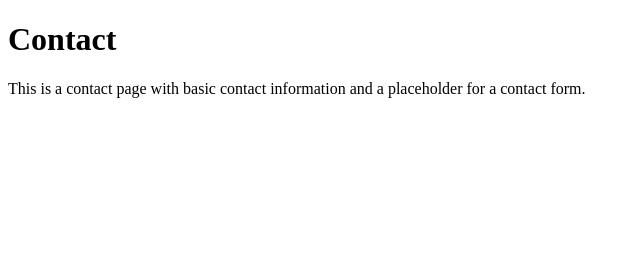
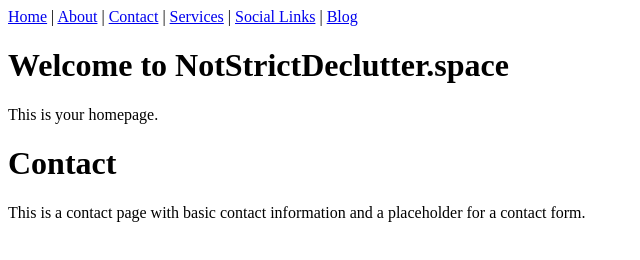
Before and after one commit to ControleControle/notstrictdecluter.space, a plain HTML site: page contact.html in a window 1280 px wide. Shown: the whole page, without its empty margins (0-640 px from the left). Drawn offline with Linux system fonts and the light colour scheme.

Commit message:
Update contact.html

```diff
--- a/contact.html
+++ b/contact.html
@@ -1,3 +1,19 @@
+<body>
+  <nav>
+    <a href="index.html">Home</a> |
+    <a href="about.html">About</a> |
+    <a href="contact.html">Contact</a> |
+    <a href="services.html">Services</a> |
+    <a href="links.html">Social Links</a> |
+    <a href="first-blog-post.html">Blog</a>
+  </nav>
+
+  <div class="container">
+    <h1>Welcome to NotStrictDeclutter.space</h1>
+    <p>This is your homepage.</p>
+  </div>
+</body>
+
 <!DOCTYPE html>
 <html lang="en">
 <head>
```
